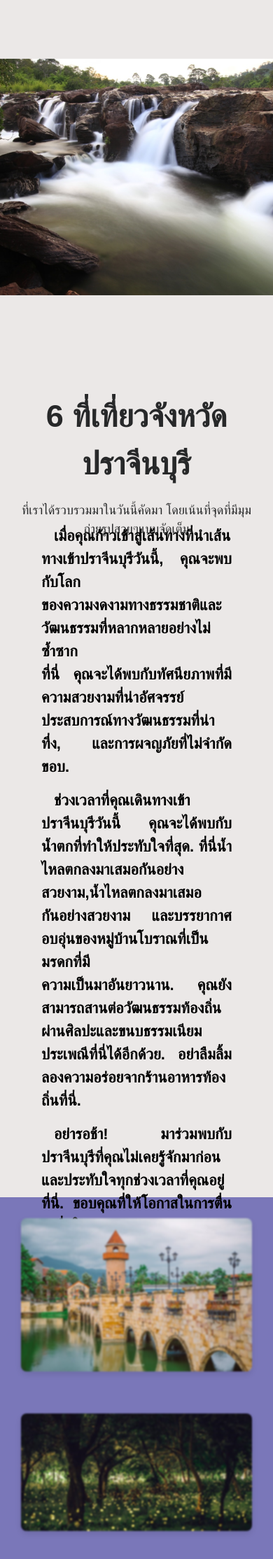
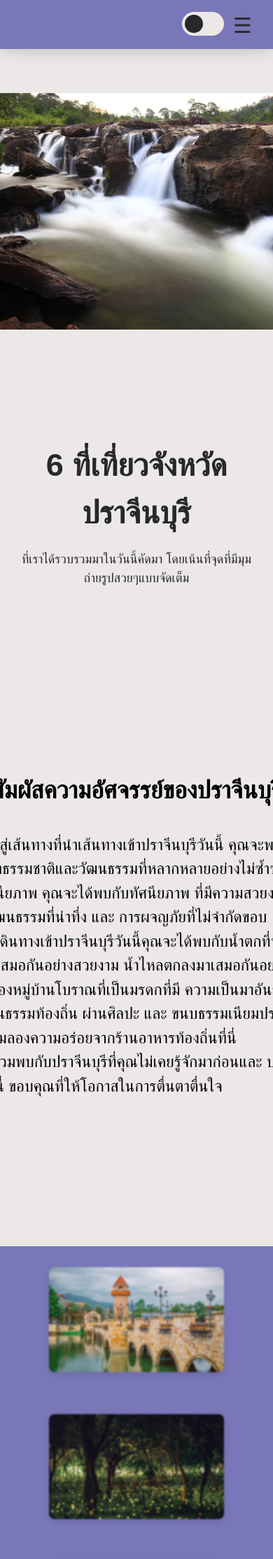
Before and after one commit to Kittigan14/SampleFileWorks, a PHP site: page / in a window 390 px wide; the page is wider, and only the part inside the window is pictured. Shown: the top 2228 px of that part at 70% size. Run offline with PHP 8.4, Linux system fonts and the light colour scheme; some web fonts are replaced.

Commit message:
Update Code

```diff
--- a/Web-Programming-V2/index.html
+++ b/Web-Programming-V2/index.html
@@ -17,14 +17,14 @@
     <div id="mySidenav" class="sidenav">
         <a href="javascript:void(0)" class="closebtn" onclick="closeNav()">&times;</a>
         <a id="slideitem-1" href="#container">หน้าแรก</a>
-        <a id="slideitem-3" href="#section2">แนะนำ</a>
+        <a id="slideitem-3" href="#section2">เชิญชวน</a>
         <a id="slideitem-2" href="#section1">สถานที่ท่องเที่ยว</a>
         <a id="slideitem-4" href="#section3">ติดต่อ</a>
     </div>
 
     <div class="navbar">
         <a href="#container" class="nav-item1" id="navitem-1">หน้าแรก</a>
-        <a href="#section2" class="nav-item3" id="navitem-3">แนะนำ</a>
+        <a href="#section2" class="nav-item3" id="navitem-3">เชิญชวน</a>
         <a href="#section1" class="nav-item2" id="navitem-2">สถานที่ท่องเที่ยว</a>
         <a href="#section3" class="nav-item4" id="navitem-4">ติดต่อ</a>
         <a href="#" id="textmode" class="textmode">Text Mode</a>
@@ -65,28 +65,24 @@
 
     <div class="section2" id="section2">
         <div class="section2-content">
-            <div class="recommend">
-                <p>
-                    <span>เมื่อคุณก้าวเข้าสู่เส้นทางที่นำเส้นทางเข้าปราจีนบุรีวันนี้, คุณจะพบกับโลก</span>
-                    ของความงดงามทางธรรมชาติและวัฒนธรรมที่หลากหลายอย่างไม่ซ้ำซาก
-                    <br>
-                    ที่นี่ คุณจะได้พบกับทัศนียภาพที่มีความสวยงามที่น่าอัศจรรย์ ประสบการณ์ทางวัฒนธรรมที่น่าทึ่ง,
-                    และการผจญภัยที่ไม่จำกัดขอบ.
-                </p>
-                <p>
-                    <span>ช่วงเวลาที่คุณเดินทางเข้าปราจีนบุรีวันนี้ คุณจะได้พบกับน้ำตกที่ทำให้ประทับใจที่สุด.
-                        ที่นี่น้ำไหลตกลงมาเสมอกันอย่างสวยงาม,น้ำไหลตกลงมาเสมอ</span>
-                    กันอย่างสวยงาม และบรรยากาศอบอุ่นของหมู่บ้านโบราณที่เป็นมรดกที่มี
-                    <br>
-                    ความเป็นมาอันยาวนาน. คุณยังสามารถสานต่อวัฒนธรรมท้องถิ่นผ่านศิลปะและขนบธรรมเนียม
-                    ประเพณีที่นี่ได้อีกด้วย. อย่าลืมลิ้มลองความอร่อยจากร้านอาหารท้องถิ่นที่นี่.
-                </p>
-                <p>
-                    <span>อย่ารอช้า! มาร่วมพบกับปราจีนบุรีที่คุณไม่เคยรู้จักมาก่อน
-                        และประทับใจทุกช่วงเวลาที่คุณอยู่ที่นี่. ขอบคุณที่ให้โอกาสในการตื่นตาตื่นใจ.
-                    </span>
-                </p>
-            </div>
+            <center>
+                <div class="recommend">
+                     <center><strong style="font-size: 35px;">สัมผัสความอัศจรรย์ของปราจีนบุรี</strong></center><br>
+                    <p>
+                        <span>เมื่อคุณก้าวเข้าสู่เส้นทางที่นำเส้นทางเข้าปราจีนบุรีวันนี้ คุณจะพบกับโลก<br></span>
+                        ของความงดงามทางธรรมชาติและวัฒนธรรมที่หลากหลายอย่างไม่ซ้ำซาก ที่นี่ <br> คุณจะได้พบกับทัศนียภาพ
+                        คุณจะได้พบกับทัศนียภาพ ที่มีความสวยงามที่น่าอัศจรรย์ <br>
+                        ประสบการณ์ทางวัฒนธรรมที่น่าทึ่ง และ การผจญภัยที่ไม่จำกัดขอบ
+                        <span>ช่วงเวลาที่คุณเดินทางเข้าปราจีนบุรีวันนี้คุณจะได้พบกับน้ำตกที่ทำให้ประทับใจที่สุด <br></span>
+                        ที่นี่น้ำไหลตกลงมาเสมอกันอย่างสวยงาม น้ำไหลตกลงมาเสมอกันอย่างสวยงามพร้อม<br>
+                        บรรยากาศอบอุ่น ของหมู่บ้านโบราณที่เป็นมรดกที่มี ความเป็นมาอันยาวนาน คุณยัง<br>
+                        สามารถสานต่อวัฒนธรรมท้องถิ่น ผ่านศิลปะ และ ขนบธรรมเนียมประเพณีของ<br>
+                        ได้อีกด้วย อย่าลืมลิ้มลองความอร่อยจากร้านอาหารท้องถิ่นที่นี่
+                        <span><strong>อย่ารอช้า!</strong> มาร่วมพบกับปราจีนบุรีที่คุณไม่เคยรู้จักมาก่อนและ ประทับใจทุก<br></span>
+                        ช่วงเวลาที่คุณอยู่ที่นี่ ขอบคุณที่ให้โอกาสในการตื่นตาตื่นใจ
+                    </p>
+                </div>
+            </center>
 
 
             <div class="section2-photo">
--- a/Web-Programming-V2/style.css
+++ b/Web-Programming-V2/style.css
@@ -21,6 +21,11 @@
 
 html {
     scroll-behavior: smooth;
+}
+
+body {
+    background: var(--bg--white);
+    transition: all .4s ease;
 }
 
 .navbar {
@@ -122,7 +127,6 @@ html {
     position: relative;
     width: 100%;
     height: 100vh;
-    background: var(--bg--white);
     display: flex;
     justify-content: center;
     align-items: center;
@@ -131,10 +135,9 @@ html {
 
     & .slideshow-container {
         width: 100%;
-        height: 60vh;
+        height: 55vh;
         position: absolute;
         top: 0;
-        margin: auto;
         display: flex;
         justify-content: center;
         align-items: center;
@@ -159,13 +162,9 @@ html {
         transition: background-color 0.6s ease-in-out;
     }
 
-    & .active {
-        background-color: #717171;
-    }
-
     & .fade {
         animation-name: fade;
-        animation-duration: 2s;
+        animation-duration: 3s;
     }
 
     .container-content {
@@ -251,7 +250,7 @@ html {
     justify-content: center;
     align-items: center;
     height: 100vh;
-    background: var(--bg--white);
+    transition: all .5s linear;
 }
 
 .section1 {
@@ -259,7 +258,7 @@ html {
     justify-content: center;
     align-items: center;
     height: 100vh;
-    background: var(--bg--white);
+    transition: all .5s linear;
 }
 
 .section1-content {
@@ -278,7 +277,7 @@ html {
     flex-direction: column;
     justify-content: center;
     align-items: center;
-    width: 500px;
+    width: 430px;
     margin: 30px;
 }
 
@@ -308,23 +307,23 @@ html {
 .info-popup {
     width: 180px;
     font-size: 18px;
-    font-weight: bold;
     text-align: center;
     position: absolute;
-    top: -6rem;
+    top: -6.5rem;
     /* top: 35%; */
-    background: var(--bg--negroni);
-    color: var(--bg--dark);
+    background: #2728296b;
+    color: var(--bg--white);
     padding: 10px;
     border-radius: 5px;
     z-index: 1;
-    transition: all .5s ease;
+    transition: all .4s ease;
     cursor: pointer;
     opacity: 0;
 }
 
 .info:hover .info-popup {
     opacity: 1;
+    transform: translateY(.8rem);
 }
 
 .modal {
@@ -407,23 +406,20 @@ html {
 
 .recommend {
     margin: 5px;
-    width: 80%;
-    max-width: 900px;
-    margin: auto;
+    max-width: 800px;
     padding: 20px;
-    font-size: 22px;
-    font-weight: 600;
+    font-size: 23px;
     text-align: justify;
+    white-space: nowrap;
 }
 
 .recommend p {
     transition: all .5s ease;
-    margin-bottom: 15px;
 }
 
 .recommend p span {
     display: block;
-    text-indent: 1.2rem;
+    text-indent: 2.5rem;
 }
 
 .section2-photo {
@@ -439,7 +435,7 @@ html {
 }
 
 .section2-photo img {
-    width: 250px;
+    width: 220px;
     height: 100vh;
     object-fit: cover;
 }
@@ -516,6 +512,9 @@ html {
     pointer-events: auto;
 }
 
+.nav-item5 {
+    opacity: 0;
+}
 
 .dark-mode {
 
@@ -579,63 +578,38 @@ html {
     }
 }
 
-@media screen and (max-width: 1080px) {
+
+
+@media screen and (max-width: 1200px) {
+    .container {
+        padding: 20px;
+    }
+
+    .navbar{
+        display: block;
+    }
+
+    .navbar a {
+        opacity: 0;
+    }
+
+    .section1-content {
+        height: 100vh;
+        & .info {
+            width: 250px;
+        }
+
+        & .info-img {
+            width: 100%;
+            height: 150px;
+        }
+    }
+}
+
+@media screen and (max-width: 1300px) {
+
     .section2-photo img,
     .section2-photo-second img {
         display: none;
     }
 }
-
-@media screen and (max-width: 768px) {
-    .container {
-        padding: 20px;
-    }
-
-    .nav-item1,
-    .nav-item2,
-    .nav-item3,
-    .nav-item4 {
-        display: none;
-    }
-
-    .section1-content {
-        height: 100vh;
-
-        .section-images {
-            width: 150px;
-        }
-    }
-
-    .section-images {
-        margin: 0 45px;
-        transform: translateX(-25%);
-    }
-
-    .image-overlay {
-        width: 250px;
-        height: 150px;
-    }
-
-    .overlay {
-        width: 250px;
-        left: 80px;
-    }
-
-    .info-img {
-        width: 100%;
-        max-width: none;
-        height: auto;
-    }
-}
-
-@media screen and (max-width: 1070px) {
-
-    .section2-photo img,
-    .section2-photo-second img {
-        display: none;
-    }
-
-    /* .container-content {
-        top: 40%;
-    } */
-}
```
